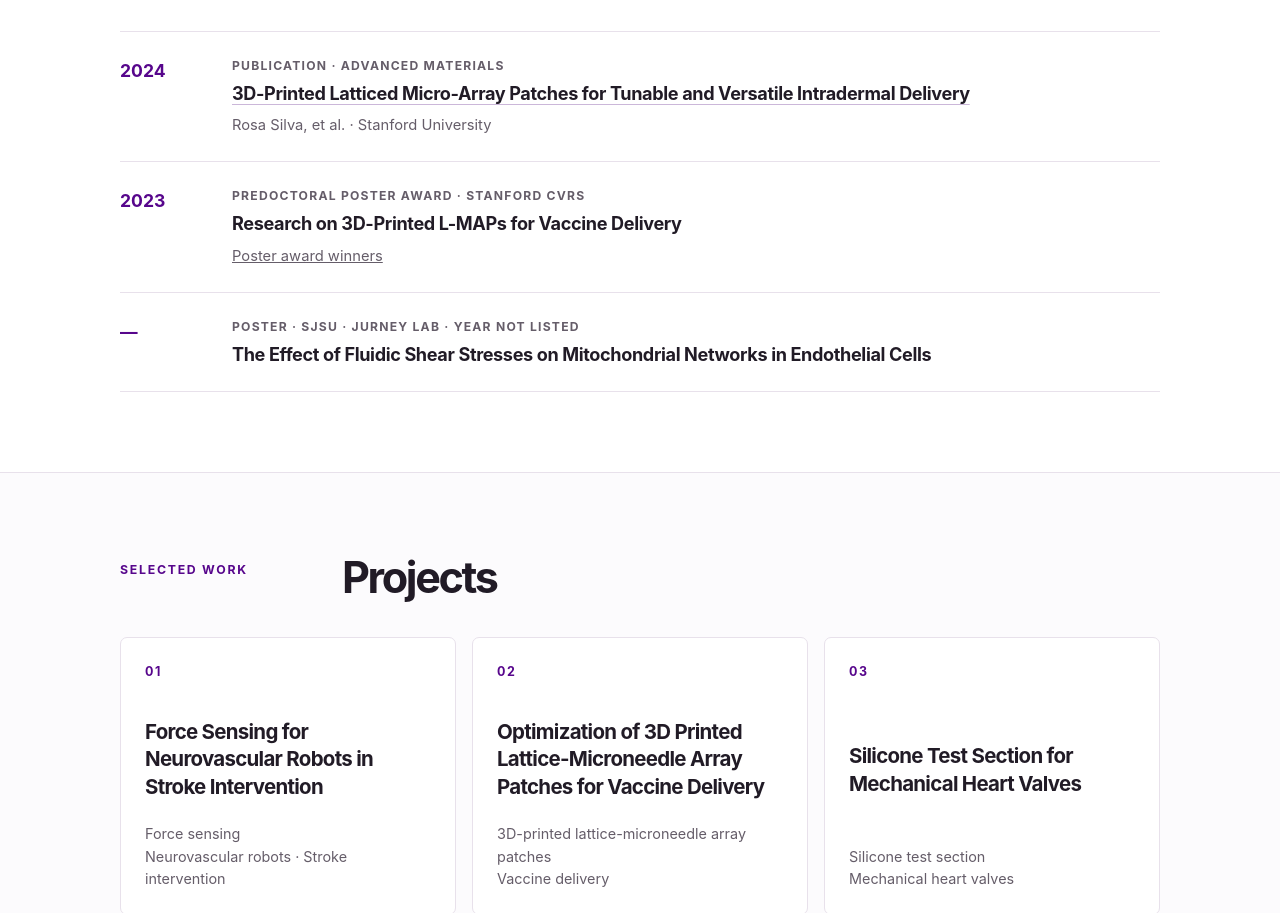
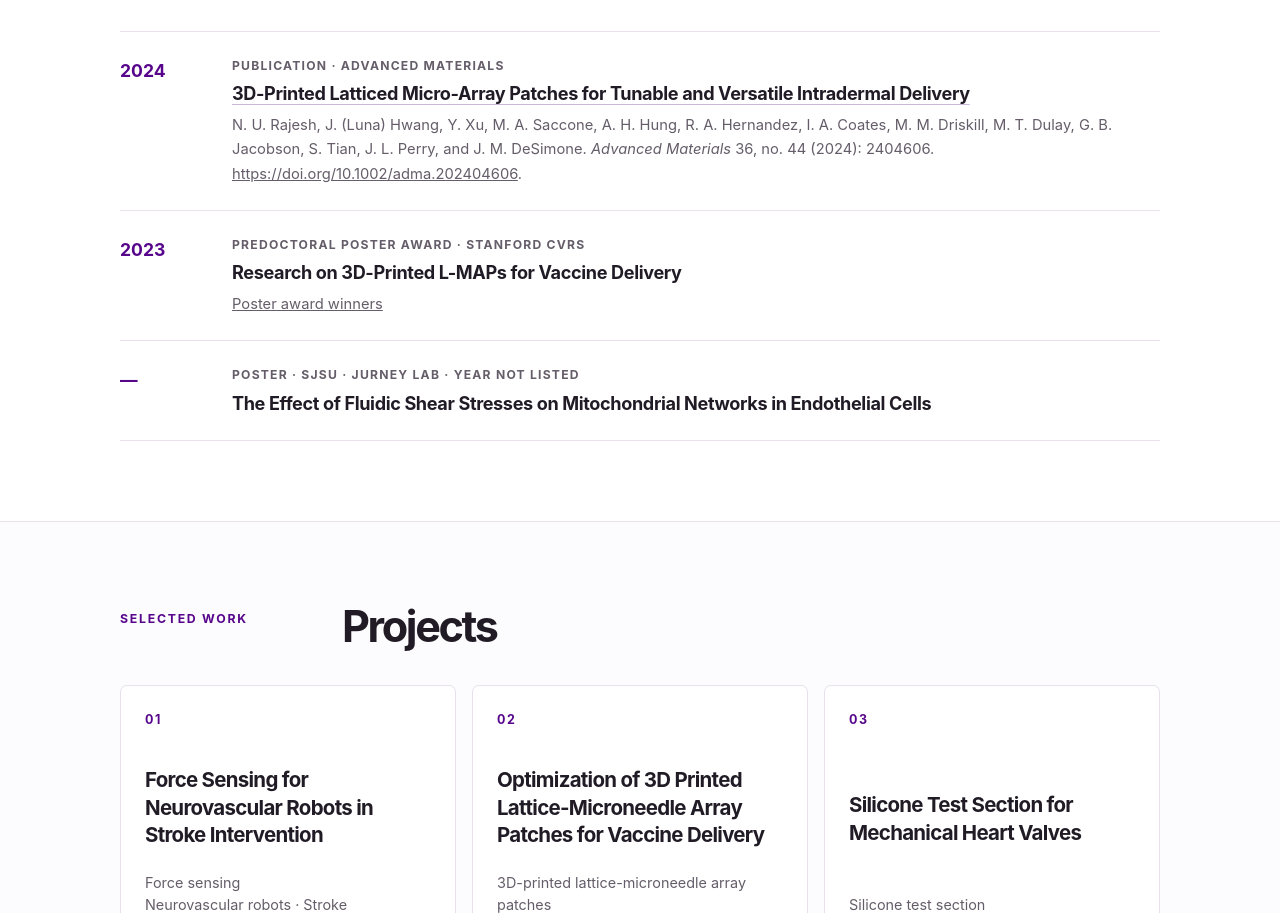
Before and after one commit to rosasilvah/lab-2-vibe-coding, a plain HTML site: page index.html in a window 1280 px wide. Shown: the part 1031-1944 px from the top of the page. Drawn offline with Linux system fonts and the light colour scheme.

Commit message:
Add full publication citation

```diff
--- a/index.html
+++ b/index.html
@@ -156,7 +156,7 @@
             <div>
               <p class="publication-type">Publication · Advanced Materials</p>
               <h3><a href="https://doi.org/10.1002/adma.202404606" target="_blank" rel="noopener noreferrer">3D-Printed Latticed Micro-Array Patches for Tunable and Versatile Intradermal Delivery</a></h3>
-              <p>Rosa Silva, et al. · Stanford University</p>
+              <p>N. U. Rajesh, J. (Luna) Hwang, Y. Xu, M. A. Saccone, A. H. Hung, R. A. Hernandez, I. A. Coates, M. M. Driskill, M. T. Dulay, G. B. Jacobson, S. Tian, J. L. Perry, and J. M. DeSimone. <em>Advanced Materials</em> 36, no. 44 (2024): 2404606. <a href="https://doi.org/10.1002/adma.202404606" target="_blank" rel="noopener noreferrer">https://doi.org/10.1002/adma.202404606</a>.</p>
             </div>
           </li>
           <li class="publication-item">
```
